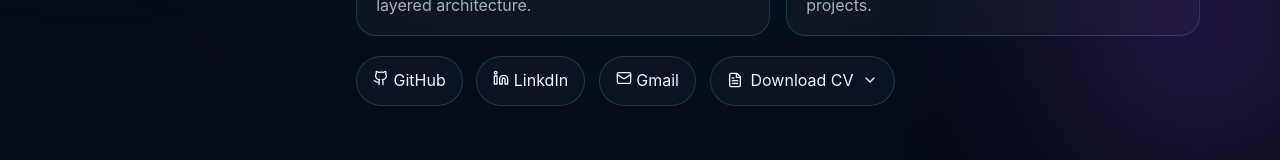
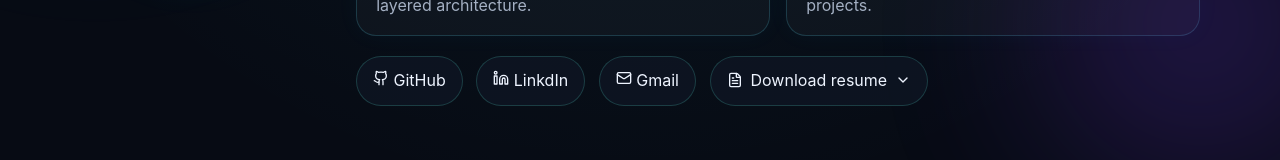
Before and after one commit to KeironClaudel/keiron-portfolio, a React (Vite) app: page / in a window 1280 px wide. Shown: the part 520-680 px from the top of the page. Built offline with nearby package versions, Linux system fonts and the light colour scheme.

Commit message:
fix: replace "CV" with "Resume" in English translations

```diff
--- a/src/i18n.js
+++ b/src/i18n.js
@@ -106,8 +106,8 @@ export const translations = {
     github: "GitHub",
     linkedin: "LinkedIn",
 
-    downloadCv: "Download CV",
-    cvSpanish: "Spanish CV",
-    cvEnglish: "English CV",
+    downloadCv: "Download resume",
+    cvSpanish: "Resume (Spanish)",
+    cvEnglish: "Resume (English)",
   },
 };
```
